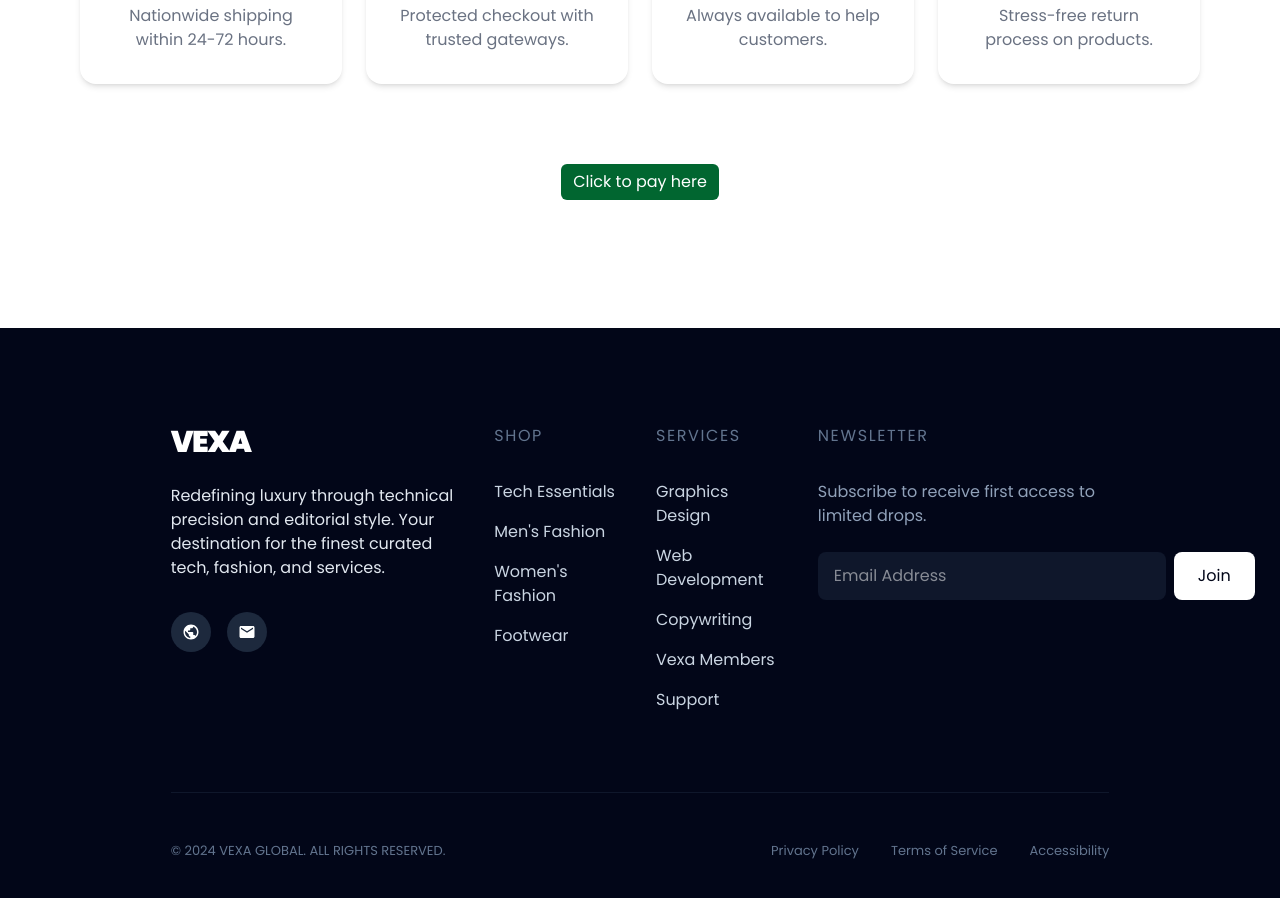
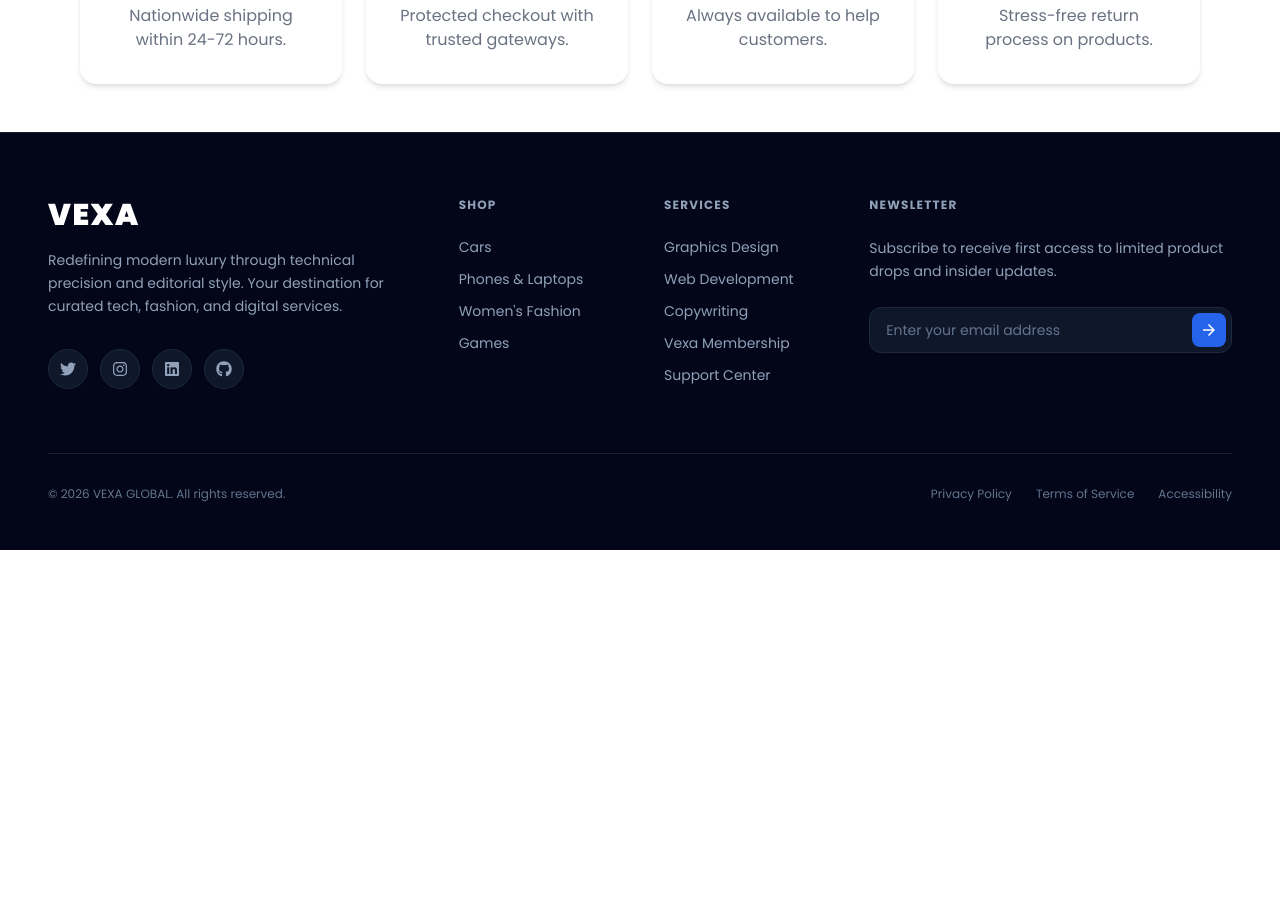
Before and after one commit to Sharkolly/Vexa, a React (Vite) app: page / in a window 1280 px wide. Shown: the part 1880-2778 px from the top of the page. After the commit the page ends 2430 px from the top, so only its background shows below. Built offline with nearby package versions, Linux system fonts and the light colour scheme; no server answers; a web font is replaced by a local one.

Commit message:
feat: new change to the pages ui

```diff
--- a/components/ui/Footer.tsx
+++ b/components/ui/Footer.tsx
@@ -1,155 +1,195 @@
+import React, { useState } from "react";
 import { NavLink } from "react-router-dom";
-import { MdEmail, MdPublic } from "react-icons/md";
+import { MdArrowForward, MdCheckCircle } from "react-icons/md";
+import { FaInstagram, FaTwitter, FaGithub, FaLinkedin } from "react-icons/fa";
 
 const Footer = () => {
+  const [email, setEmail] = useState("");
+  const [status, setStatus] = useState<"idle" | "loading" | "success" | "error">("idle");
+  const [errorMessage, setErrorMessage] = useState("");
+
+  const handleSubscribe = (e: React.FormEvent) => {
+    e.preventDefault();
+    if (!email || !/\S+@\S+\.\S+/.test(email)) {
+      setErrorMessage("Please enter a valid email address.");
+      setStatus("error");
+      return;
+    }
+
+    setStatus("loading");
+    setErrorMessage("");
+
+    // Simulate API request (Replace with your newsletter backend endpoint)
+    setTimeout(() => {
+      setStatus("success");
+      setEmail("");
+    }, 1200);
+  };
+
+  const shopLinks = [
+    { name: "Cars", path: "/search?category=automobile" },
+    { name: "Phones & Laptops", path: "/search?category=electronics" },
+    { name: "Women's Fashion", path: "/search?category=fashion" },
+    { name: "Games", path: "/search?category=gaming" },
+  ];
+
+  const serviceLinks = [
+    { name: "Graphics Design", path: "/services" },
+    { name: "Web Development", path: "/services" },
+    { name: "Copywriting", path: "/services" },
+    { name: "Vexa Membership", path: "/services" },
+    { name: "Support Center", path: "/services" },
+  ];
+
+  const legalLinks = [
+    { name: "Privacy Policy", path: "/privacy" },
+    { name: "Terms of Service", path: "/terms" },
+    { name: "Accessibility", path: "/accessibility" },
+  ];
+
+  const socialLinks = [
+    { icon: FaTwitter, href: "https://twitter.com", label: "Twitter" },
+    { icon: FaInstagram, href: "https://instagram.com", label: "Instagram" },
+    { icon: FaLinkedin, href: "https://linkedin.com", label: "LinkedIn" },
+    { icon: FaGithub, href: "https://github.com", label: "GitHub" },
+  ];
+
   return (
-    <footer className="w-full overflow-x-hidden bg-slate-950 text-white pt-24 pb-12 max-md:pt-12 max-md:pb-8">
-      <div className="sm:w-10/12  w-full mx-auto px-6 md:px-16">
-        <div className="grid grid-cols-1 md:grid-cols-12 gap-8 md:gap-gutter mb-20">
-          <div className="col-span-full md:col-span-4">
-            <h2 className="text-3xl font-black tracking-tighter mb-6">VEXA</h2>
-            <p className="text-slate-200 font-body-md max-w-sm mb-8">
-              Redefining luxury through technical precision and editorial style.
-              Your destination for the finest curated tech, fashion, and
-              services.
-            </p>
-            <div className="flex gap-4">
-              <button className="w-10 h-10 rounded-full bg-slate-800 flex items-center justify-center hover:bg-primary transition-colors">
-                <span
-                  className="material-symbols-outlined text-[18px]"
-                  data-icon="public"
-                >
-                <MdPublic />
+    <footer className="w-full bg-slate-950 text-slate-300 border-t border-slate-800/80 pt-16 pb-12">
+      <div className="max-w-7xl mx-auto px-6 sm:px-10 lg:px-12">
+        <div className="grid grid-cols-1 md:grid-cols-12 gap-10 lg:gap-12 pb-16 border-b border-slate-800/80">
 
-                </span>
-              </button>
-              <button className="w-10 h-10 rounded-full bg-slate-800 flex items-center justify-center hover:bg-primary transition-colors">
-                <span
-                  className="material-symbols-outlined text-[18px]"
-                  data-icon="alternate_email"
-                >
-                <MdEmail />
-                </span>
-              </button>
+          {/* Brand Info */}
+          <div className="col-span-full md:col-span-4 flex flex-col justify-between">
+            <div>
+              <NavLink to="/" className="inline-block">
+                <h2 className="text-3xl font-black tracking-wider text-white hover:text-blue-500 transition-colors">
+                  VEXA
+                </h2>
+              </NavLink>
+              <p className="text-slate-400 text-sm leading-relaxed max-w-sm mt-4">
+                Redefining modern luxury through technical precision and editorial style. Your destination for curated tech, fashion, and digital services.
+              </p>
+            </div>
+
+            {/* Social Links */}
+            <div className="flex items-center gap-3 mt-8">
+              {socialLinks.map((social, idx) => {
+                const Icon = social.icon;
+                return (
+                  <a
+                    key={idx}
+                    href={social.href}
+                    target="_blank"
+                    rel="noopener noreferrer"
+                    aria-label={social.label}
+                    className="w-10 h-10 rounded-full bg-slate-900 border border-slate-800 flex items-center justify-center text-slate-400 hover:text-white hover:bg-blue-600 hover:border-blue-600 transition-all duration-300 transform hover:-translate-y-1"
+                  >
+                    <Icon className="text-base" />
+                  </a>
+                );
+              })}
             </div>
           </div>
-          <div className="col-span-full sm:col-span-6 md:col-span-2">
-            <h5 className="font-label-md uppercase tracking-widest text-slate-500 mb-8">
+
+          {/* Shop Column */}
+          <div className="col-span-6 sm:col-span-3 md:col-span-2">
+            <h5 className="text-xs font-bold uppercase tracking-widest text-slate-400 mb-6">
               Shop
             </h5>
-            <ul className="space-y-4">
-              <li>
-                <NavLink
-                  className="text-slate-300 hover:text-white transition-colors"
-                  to="/categories/tech"
-                >
-                  Tech Essentials
-                </NavLink>
-              </li>
-              <li>
-                <NavLink
-                  className="text-slate-300 hover:text-white transition-colors"
-                  to="#"
-                >
-                  Men's Fashion
-                </NavLink>
-              </li>
-              <li>
-                <NavLink
-                  className="text-slate-300 hover:text-white transition-colors"
-                  to="#"
-                >
-                  Women's Fashion
-                </NavLink>
-              </li>
-              <li>
-                <NavLink
-                  className="text-slate-300 hover:text-white transition-colors"
-                  to="#"
-                >
-                  Footwear
-                </NavLink>
-              </li>
+            <ul className="space-y-3 text-sm">
+              {shopLinks.map((link) => (
+                <li key={link.name}>
+                  <NavLink
+                    to={link.path}
+                    className="text-slate-400 hover:text-white hover:translate-x-1 inline-block transition-all duration-200"
+                  >
+                    {link.name}
+                  </NavLink>
+                </li>
+              ))}
             </ul>
           </div>
-          <div className="col-span-full sm:col-span-6 md:col-span-2">
-            <h5 className="font-label-md uppercase tracking-widest text-slate-500 mb-8">
+
+          {/* Services Column */}
+          <div className="col-span-6 sm:col-span-3 md:col-span-2">
+            <h5 className="text-xs font-bold uppercase tracking-widest text-slate-400 mb-6">
               Services
             </h5>
-            <ul className="space-y-4">
-              <li>
-                <NavLink
-                  className="text-slate-300 hover:text-white transition-colors"
-                  to="#"
-                >
-                  Graphics Design
-                </NavLink>
-              </li>
-              <li>
-                <NavLink
-                  className="text-slate-300 hover:text-white transition-colors"
-                  to="#"
-                >
-                  Web Development
-                </NavLink>
-              </li>
-              <li>
-                <NavLink
-                  className="text-slate-300 hover:text-white transition-colors"
-                  to="#"
-                >
-                  Copywriting
-                </NavLink>
-              </li>
-              <li>
-                <NavLink
-                  className="text-slate-300 hover:text-white transition-colors"
-                  to="#"
-                >
-                  Vexa Members
-                </NavLink>
-              </li>
-              <li>
-                <NavLink
-                  className="text-slate-300 hover:text-white transition-colors"
-                  to="#"
-                >
-                  Support
-                </NavLink>
-              </li>
+            <ul className="space-y-3 text-sm">
+              {serviceLinks.map((link) => (
+                <li key={link.name}>
+                  <NavLink
+                    to={link.path}
+                    className="text-slate-400 hover:text-white hover:translate-x-1 inline-block transition-all duration-200"
+                  >
+                    {link.name}
+                  </NavLink>
+                </li>
+              ))}
             </ul>
           </div>
+
+          {/* Newsletter Section */}
           <div className="col-span-full md:col-span-4">
-            <h5 className="font-label-md uppercase tracking-widest text-slate-500 mb-8">
+            <h5 className="text-xs font-bold uppercase tracking-widest text-slate-400 mb-6">
               Newsletter
             </h5>
-            <p className="text-slate-400 mb-6">
-              Subscribe to receive first access to limited drops.
+            <p className="text-slate-400 text-sm mb-6 leading-relaxed">
+              Subscribe to receive first access to limited product drops and insider updates.
             </p>
-            <div className="flex gap-2">
-              <input
-                className=" bg-slate-900 border-none rounded-lg px-4 text-white focus:ring-1 focus:ring-primary"
-                placeholder="Email Address"
-                type="email"
-              />
-              <button className="px-6 py-3 bg-white text-slate-950 font-label-md rounded-lg hover:bg-primary hover:text-white transition-all">
-                Join
-              </button>
-            </div>
+
+            {status === "success" ? (
+              <div className="flex items-center gap-2.5 p-4 bg-emerald-500/10 border border-emerald-500/20 text-emerald-400 rounded-xl text-sm animate-in fade-in duration-300">
+                <MdCheckCircle className="text-xl shrink-0" />
+                <span>You're subscribed! Check your inbox soon.</span>
+              </div>
+            ) : (
+              <form onSubmit={handleSubscribe} className="flex flex-col gap-2">
+                <div className="relative flex items-center">
+                  <input
+                    type="email"
+                    value={email}
+                    onChange={(e) => setEmail(e.target.value)}
+                    placeholder="Enter your email address"
+                    className="w-full bg-slate-900 border border-slate-800 rounded-xl px-4 py-3 text-sm text-white placeholder-slate-500 focus:outline-none focus:border-blue-500 focus:ring-1 focus:ring-blue-500 transition-all pr-12"
+                    disabled={status === "loading"}
+                  />
+                  <button
+                    type="submit"
+                    disabled={status === "loading"}
+                    className="absolute right-1.5 p-2 bg-blue-600 hover:bg-blue-500 text-white rounded-lg transition-all duration-200 disabled:opacity-50 flex items-center justify-center cursor-pointer"
+                    aria-label="Subscribe to newsletter"
+                  >
+                    {status === "loading" ? (
+                      <div className="w-4 h-4 border-2 border-white border-t-transparent rounded-full animate-spin" />
+                    ) : (
+                      <MdArrowForward className="text-lg" />
+                    )}
+                  </button>
+                </div>
+                {status === "error" && (
+                  <p className="text-xs text-rose-500 mt-1">{errorMessage}</p>
+                )}
+              </form>
+            )}
           </div>
         </div>
-        <div className="pt-12 border-t border-slate-900 flex flex-col md:flex-row justify-between items-center gap-6 text-slate-500 text-[13px] font-label-sm">
-          <p>© 2024 VEXA GLOBAL. ALL RIGHTS RESERVED.</p>
-          <div className="flex gap-8">
-            <NavLink className="hover:text-white transition-colors" to="#">
-              Privacy Policy
-            </NavLink>
-            <NavLink className="hover:text-white transition-colors" to="#">
-              Terms of Service
-            </NavLink>
-            <NavLink className="hover:text-white transition-colors" to="#">
-              Accessibility
-            </NavLink>
+
+        {/* Bottom Legal & Copyright Bar */}
+        <div className="pt-8 flex flex-col md:flex-row justify-between items-center gap-4 text-xs text-slate-500">
+          <p>© {new Date().getFullYear()} VEXA GLOBAL. All rights reserved.</p>
+
+          <div className="flex flex-wrap gap-6">
+            {legalLinks.map((link) => (
+              <NavLink
+                key={link.name}
+                to={link.path}
+                className="hover:text-slate-300 transition-colors"
+              >
+                {link.name}
+              </NavLink>
+            ))}
           </div>
         </div>
       </div>
@@ -158,52 +198,3 @@ const Footer = () => {
 };
 
 export default Footer;
-
-// <footer className="bg-black text-white py-16">
-//   <div className="max-w-7xl mx-auto px-4 grid grid-cols-1 md:grid-cols-4 gap-10">
-//     <div>
-//       <h3 className="text-2xl font-black text-blue-400">Foland Store</h3>
-
-//       <p className="text-gray-400 mt-4 leading-7">
-//         Premium ecommerce experience with secure checkout and fast
-//         delivery.
-//       </p>
-//     </div>
-
-//     <div>
-//       <h4 className="font-bold text-lg mb-4">Shop</h4>
-
-//       <div className="space-y-3 text-gray-400">
-//         <p>Electronics</p>
-//         <p>Fashion</p>
-//         <p>Gaming</p>
-//         <p>Accessories</p>
-//       </div>
-//     </div>
-
-//     <div>
-//       <h4 className="font-bold text-lg mb-4">Support</h4>
-
-//       <div className="space-y-3 text-gray-400">
-//         <p>Help Center</p>
-//         <p>Shipping</p>
-//         <p>Returns</p>
-//         <p>Contact</p>
-//       </div>
-//     </div>
-
-//     <div>
-//       <h4 className="font-bold text-lg mb-4">Contact</h4>
-
-//       <div className="space-y-3 text-gray-400">
-//         <p>Lagos, Nigeria</p>
-//         <p>support@folandstore.com</p>
-//         <p>+234 000 000 0000</p>
-//       </div>
-//     </div>
-//   </div>
-
-//   <div className="border-t border-white/10 mt-12 pt-8 text-center text-gray-500 text-sm px-4">
-//     © 2026 Foland Store. All rights reserved.
-//   </div>
-// </footer>
--- a/components/ui/ShopWithUs.tsx
+++ b/components/ui/ShopWithUs.tsx
@@ -1,32 +1,3 @@
-
-
-
-interface KorapayCustomer {
-  name: string;
-  email: string;
-}
-
-interface KorapayConfig {
-  key: string;
-  reference: string;
-  amount: number;
-  currency: string;
-  customer: KorapayCustomer;
-  notification_url?: string;
-  // Optional lifecycle hooks provided by Korapay inline JS
-  onSuccess?: (data: string) => void;
-  onFailed?: (data: string) => void;
-  onClose?: () => void;
-}
-
-declare global {
-  interface Window {
-    Korapay: {
-      initialize: (config: KorapayConfig) => void;
-    };
-  }
-}
-
 const ShopWithUs = () => {
   const features = [
     {
@@ -50,49 +21,6 @@ const ShopWithUs = () => {
       icon: "🔄",
     },
   ];
-
-  const payKorapay = () => {
-    console.log("Hello");
-    // const korapay = (window as Window).Korapay;
-
-    // korapay?.initialize?.({
-    //   key: "pk_test_KBWMT3GtK7PPT3G6x9CkXGYkEGy8bfi14WT2BBCH",
-    //   reference: "your-unique-reference",
-    //   amount: 22000,
-    //   currency: "NGN",
-    //   customer: {
-    //     name: "John Doe",
-    //     email: "john@doe.com",
-    //   },
-    //   notification_url: "https://example.com/webhook",
-    // });
-
-
-       window.Korapay.initialize({
-            key: "pk_test_KBWMT3GtK7PPT3G6x9CkXGYkEGy8bfi14WT2BBCH",
-            reference: "your-unique-reference",
-            amount: 3000,
-            currency: "NGN",
-            customer: {
-              name: "John Doe",
-              email: "john@doe.com"
-            },
-            onClose: function () {
-              // Handle when modal is closed
-            },
-            onSuccess: function (data: string) {
-
-              console.log(data)
-              // Handle when payment is successful
-            },
-            onFailed: function (data: string) {
-              console.log(data)
-              // Handle when payment fails
-            }
-
-        });
-
-  };
   return (
     <section className="bg-white py-12 max-md:py-12">
       <div className="w-[90%] max-md:w-[95%] mx-auto px-4">
@@ -122,14 +50,7 @@ const ShopWithUs = () => {
         </div>
       </div>
 
-      <div className="flex justify-center my-20">
-        <button
-          onClick={payKorapay}
-          className="bg-green-800 text-white px-3 py-1.5 rounded-md"
-        >
-          Click to pay here
-        </button>
-      </div>
+
 
 
 
```
